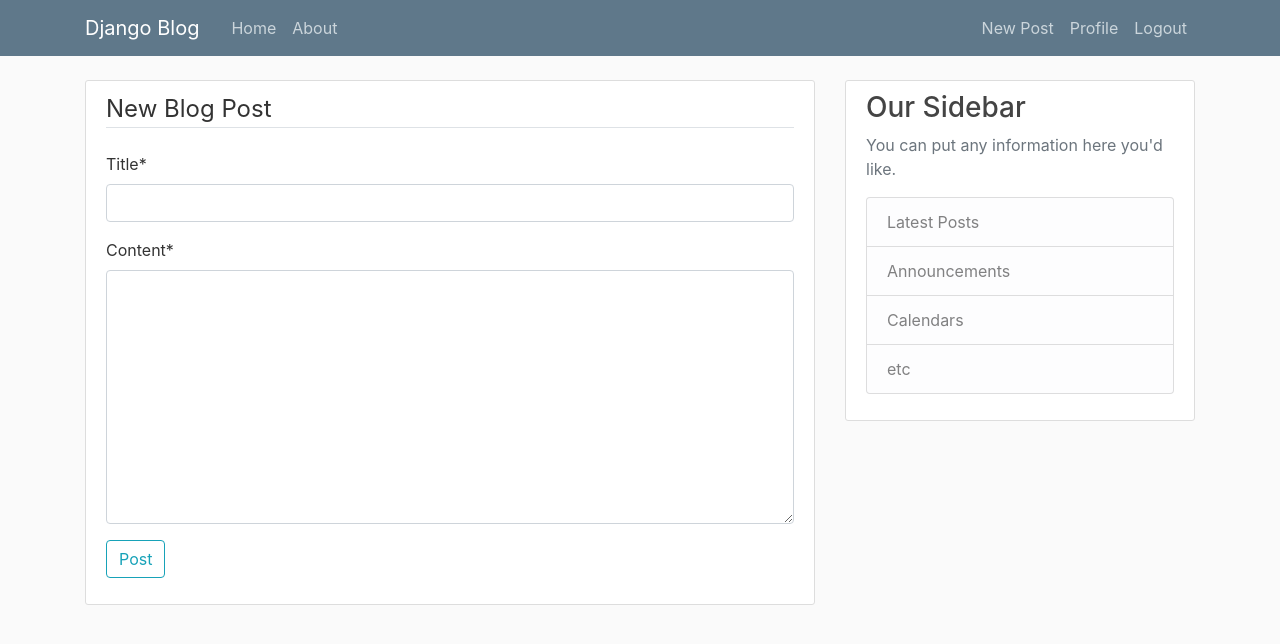
After one commit to smallmacro/DjangoBlog, a Django app: page /post/new/ in a window 1280 px wide. The commit adds this page. Shown: the top 644 px of the page. Run offline with Django 3.2, Linux system fonts and the light colour scheme; a user stored in the database is signed in; some libraries are stand-ins or nearby versions.

Commit message:
Day 10 Updates: Implement blog post operations with class-based view.

```diff
--- a/blog/models.py
+++ b/blog/models.py
@@ -1,6 +1,7 @@
 from django.db import models
 from django.utils import timezone
 from django.contrib.auth.models import User #one to many relationship
+from django.urls import reverse
 # Create your models here.
 class Post(models.Model):
     title = models.CharField(max_length=100)
@@ -11,3 +12,7 @@ class Post(models.Model):
 
     def __str__(self):
         return self.title
+
+    # This method will get the url after a instance is created
+    def get_absolute_url(self):
+        return reverse('blog:post-detail', kwargs={'pk':self.id})
--- a/blog/templates/blog/base.html
+++ b/blog/templates/blog/base.html
@@ -34,8 +34,9 @@
             <!-- Navbar Right Side -->
             <div class="navbar-nav">
               {% if user.is_authenticated %}
+                <a class="nav-item nav-link" href="{%url 'profile' %}">New Post</a>
+                <a class="nav-item nav-link" href="{%url 'profile' %}">Profile</a>
                 <a class="nav-item nav-link" href="{%url 'logout' %}">Logout</a>
-                <a class="nav-item nav-link" href="{%url 'profile' %}">Profile</a>
               {% else %}
                 <a class="nav-item nav-link" href="{%url 'login' %}">Login</a>
                 <a class="nav-item nav-link" href="{%url 'register' %}">Register</a>
--- a/blog/templates/blog/home.html
+++ b/blog/templates/blog/home.html
@@ -15,7 +15,7 @@
               <a class="mr-2" href="#">{{ post.author }}</a>
               <small class="text-muted">{{ post.date_posted|date:"F d,Y" }}</small>
             </div>
-            <h2><a class="article-title" href="#">{{ post.title }}</a></h2>
+            <h2><a class="article-title" href="{% url 'blog:post-detail' post.id %}">{{ post.title }}</a></h2>
             <p class="article-content">{{ post.content }}</p>
           </div>
         </article>
--- /dev/null
+++ b/blog/templates/blog/post_form.html
@@ -0,0 +1,25 @@
+
+
+
+{% extends "blog/base.html" %}
+{% load crispy_forms_tags %}
+{% block content%}
+
+    <div class="content-section">
+        <form action="" method="POST">
+            {% csrf_token %}
+            <fieldset class="from-group">
+                <legend class="border-bottom mb-4">
+                    New Blog Post
+                </legend>
+               {{ form|crispy  }}
+            </fieldset>
+            <div class="form-group">
+                <button class="btn btn-outline-info" type="submit">Post</button>
+            </div>
+        </form>
+
+
+    </div>
+
+{% endblock content%}
--- a/blog/urls.py
+++ b/blog/urls.py
@@ -1,10 +1,20 @@
 from django.urls import path
 from . import views
-
-
+from .views import (
+    PostListView,
+    PostDetailView,
+    PostCreateView,
+    PostUpdateView,
+    PostDeleteView
+)
 
 app_name = 'blog'
 urlpatterns = [
-    path('', views.home, name='blog-home'),
+    # path('', views.home, name='blog-home'),
+    path('', PostListView.as_view(), name='blog-home'),
+    path('post/<int:pk>/', PostDetailView.as_view(), name='post-detail'),
+    path('post/<int:pk>/update/', PostUpdateView.as_view(), name='post-update'),
+    path('post/<int:pk>/delete/', PostDeleteView.as_view(), name='post-delete'),
+    path('post/new/', PostCreateView.as_view(), name='post-create'),
     path('about/', views.about, name='blog-about'),
 ]
--- a/blog/views.py
+++ b/blog/views.py
@@ -1,32 +1,16 @@
 from django.shortcuts import render
 from django.http import HttpResponse
-
+from django.contrib.auth.mixins import LoginRequiredMixin, UserPassesTestMixin
+from django.views.generic import (
+    ListView,
+    DetailView,
+    CreateView,
+    UpdateView,
+    DeleteView
+    )
 from .models import Post
 
-# dummy data
-# posts = [
-#     {
-#         'author': 'macro',
-#         'title': 'Blog Post 1',
-#         'content' : 'First post content',
-#         'date_posted' : 'August 17, 2019'
-#     },
 
-#     {
-#         'author': 'eva',
-#         'title': 'Blog Post 2',
-#         'content' : 'Second post content',
-#         'date_posted' : 'August 27, 2019'
-#     },
-
-#     {
-#         'author': 'john',
-#         'title': 'Blog Post 3',
-#         'content' : 'Third post content',
-#         'date_posted' : 'December 27, 2019'
-#     }
-
-# ]
 
 # Create your views here.
 def home(request):
@@ -35,6 +19,62 @@ def home(request):
     }
     return render(request, 'blog/home.html' ,context)
 
+ #default template name is <app_name>/<model_name>_viewtype.html
+class PostListView(ListView):
+    model = Post
+    template_name = 'blog/home.html'
+    context_object_name = 'posts'
+    ordering = '-date_posted'
+
+class PostDetailView(DetailView):
+    model = Post
+
+#default template name is <app_name>/<model_name>_form.html
+
+class PostCreateView(LoginRequiredMixin, CreateView):
+    model = Post
+    fields = ['title', 'content']
+
+    #set the form author to avoid intergrity error
+    ## make sure the only login user can create post
+    def form_valid(self, form):
+        form.instance.author = self.request.user
+        return super().form_valid(form)
+
+#default template name is <app_name>/<model_name>_form.html
+class PostUpdateView(LoginRequiredMixin, UserPassesTestMixin ,UpdateView):
+    model = Post
+    fields = ['title', 'content']
+
+    #set the form author to avoid intergrity error
+    #make sure the only login user can update post
+    def form_valid(self, form):
+        form.instance.author = self.request.user
+        return super().form_valid(form)
+
+    #make sure the only login user can update his own post blog
+    def test_func(self):
+        post = self.get_object()
+        if post.author == self.request.user:
+            return True
+        return False
+
+#default template name is <app_name>/<model_name>_confirm_delete.html
+class PostDeleteView(LoginRequiredMixin, UserPassesTestMixin ,DeleteView):
+    model = Post
+    success_url = '/'
+    #set the form author to avoid intergrity error
+    #make sure the only login user can update post
+
+    #make sure the only login user can update his own post blog
+    def test_func(self):
+        post = self.get_object()
+        if post.author == self.request.user:
+            return True
+        return False
+
+
+
 
 def about(request):
 
--- a/users/models.py
+++ b/users/models.py
@@ -10,7 +10,7 @@ class Profile(models.Model):
 
     def __str__(self):
         return f'{self.user.username} Profile'
-
+    #resize the uploaded image
     def save(self, *args, **kwargs):
         super().save(*args, **kwargs)
 
```
Also changed, not shown: blog/templates/blog/post_confirm_delete.html (added, +26 -0 lines), blog/templates/blog/post_detail.html (added, +31 -0 lines), README.md, db.sqlite3, media/profile_pics/AvatarMaker4_spZNoAR.png (added).
